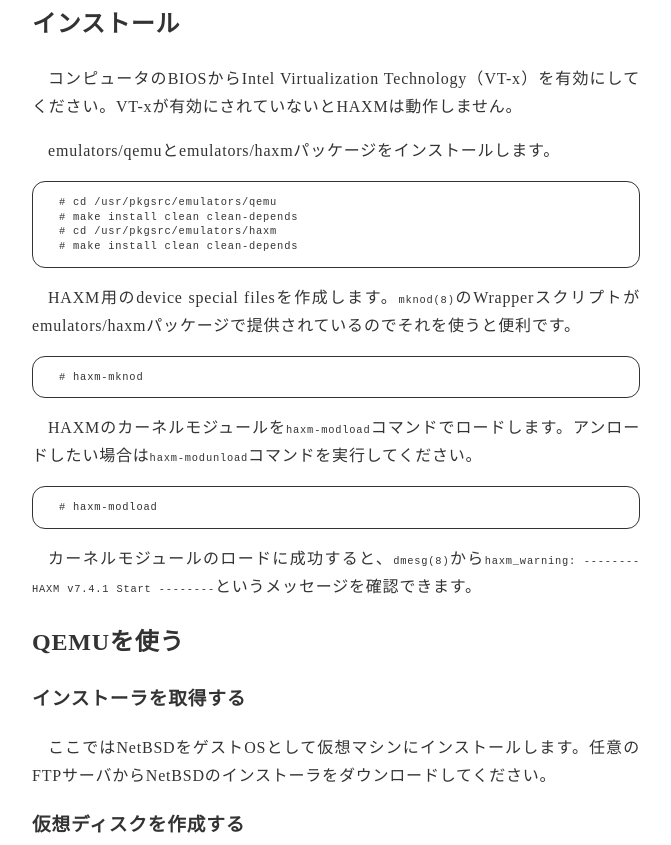
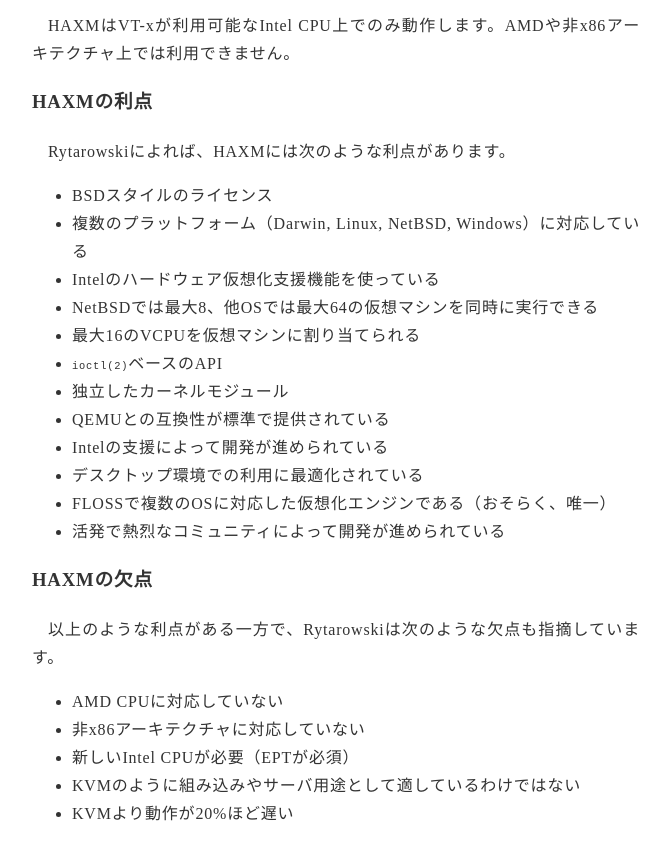
Before and after one commit to user340/www, a plain HTML site: page netbsd/haxm.html in a window 1280 px wide. Shown: the part 985-1830 px from the top of the page, without its empty margins (304-975 px from the left). Drawn offline with Linux system fonts and the light colour scheme.

Commit message:
Update: haxm

```diff
--- a/netbsd/haxm.html
+++ b/netbsd/haxm.html
@@ -15,8 +15,9 @@
 <p>pkgsrc-2019Q1からemulators/haxmパッケージが提供されるようになりました。NetBSDでの仮想化環境は何のアクセラレータもないQEMUか、あるいはカーネルの入れ替えが必要なXenくらいしか選択肢がなかったように思えます。VMWareやVirtualBoxも動いていたようですがこれについてはよくわかりません。とにかく、ようやくNetBSDでもインストールしやすく高速な仮想化環境を使えるようになりました。</p>
 
 <h2>目次</h2>
-<ol>
-  <li><a href="#haxm">HAXMとは</a></li>
+<ol><li><a href="#haxm">HAXMとは</a><ol>
+<li><a href="#upside">HAXMの利点</li>
+<li><a href="#downside">HAXMの欠点</a></li></ol></li>
 <li><a href="#install">インストール</a></li>
 <li><a href="#qemu">QEMUを使う</a>
 <ol><li><a href="#getinstaller">インストーラを取得する</a></li>
@@ -25,12 +26,42 @@
 <li><a href="#boot">起動する</a></li></ol></li>
 <li><a href="#qanda">トラブルシューティング</a><ol>
 <li><a href="#qa001">Failed to open the hax moduleというエラーが出る</a></li></ol></li>
+<li><a href="#references">参考文献</a></li>
 </ol>
 
 <h2 id="haxm">HAXMとは</h2>
 <p><a href="https://github.com/intel/haxm">HAXM</a>（Hardware Accelerated Execution Manager）はIntel社から提供されているFLOSSのハイパーバイザです。Darwin, Linux, NetBSD, Windows上で動作します。HAXMはKamil Rytarowskiによってpkgsrc(7)に取り込まれ、pkgsrc-2019Q1でstable版として使えるようになりました。KVMやHVFと同じく、QEMUのアクセラレータとして利用します。</p>
 
 <p>HAXMはVT-xが利用可能なIntel CPU上でのみ動作します。AMDや非x86アーキテクチャ上では利用できません。</p>
+
+<h3 id="upside">HAXMの利点</h3>
+<p>Rytarowskiによれば、HAXMには次のような利点があります。</p>
+
+<ul>
+<li>BSDスタイルのライセンス</li>
+<li>複数のプラットフォーム（Darwin, Linux, NetBSD, Windows）に対応している</li>
+<li>Intelのハードウェア仮想化支援機能を使っている</li>
+<li>NetBSDでは最大8、他OSでは最大64の仮想マシンを同時に実行できる</li>
+<li>最大16のVCPUを仮想マシンに割り当てられる</li>
+<li><code>ioctl(2)</code>ベースのAPI</li>
+<li>独立したカーネルモジュール</li>
+<li>QEMUとの互換性が標準で提供されている</li>
+<li>Intelの支援によって開発が進められている</li>
+<li>デスクトップ環境での利用に最適化されている</li>
+<li>FLOSSで複数のOSに対応した仮想化エンジンである（おそらく、唯一）</li>
+<li>活発で熱烈なコミュニティによって開発が進められている</li>
+</ul>
+
+<h3 id="downside">HAXMの欠点</h3>
+<p>以上のような利点がある一方で、Rytarowskiは次のような欠点も指摘しています。</p>
+
+<ul>
+<li>AMD CPUに対応していない</li>
+<li>非x86アーキテクチャに対応していない</li>
+<li>新しいIntel CPUが必要（EPTが必須）</li>
+<li>KVMのように組み込みやサーバ用途として適しているわけではない</li>
+<li>KVMより動作が20%ほど遅い</li>
+</ul>
 
 <h2 id="install">インストール</h2>
 <p>コンピュータのBIOSからIntel Virtualization Technology（VT-x）を有効にしてください。VT-xが有効にされていないとHAXMは動作しません。</p>
@@ -90,6 +121,16 @@
 </code></pre>
 
 <p>この場合、<code>su(1)</code>か<code>sudo(1)</code>を使いroot権限でQEMUを実行してください。</p>
+
+<h2 id="references">参考文献</h2>
+<dl>
+<dt>Kamil Rytarowski, <i><a href="https://doi.asiabsdcon.org/10.25263/asiabsdcon2019/p04b">Intel HAXM &mdash; a hardware-assisted acceleration engine in the NetBSD kernel</a></i></dt>
+<dd>pkgsrc(7)にHAXMを取り込んだKamil Rytarowskiによる報告の論文です。これを読むとHAXMの概要についておおまかに理解できるのではないかと思います。</dd>
+<dt><a href="http://polprog.net/blog/netbsd-hax/">HOWTO set up QEMU with HAX acceleration on NetBSD</a></dt>
+<dd>実際にNetBSD上でQEMU-HAXMを動かすにはどのような手順を踏むのかが説明されています。カーネルにパッチを当ててビルドしたり、GitHubからHAXMのソースコードをcloneしてビルドする項目は読み飛ばして構いません。pkgsrc-wipをcloneする必要もありません。HAXMデバイスの作成は、上述した<code>haxm-mknod</code>スクリプトを一度実行すれば良いです。</dd>
+<dt><a href="https://wiki.archlinux.jp/index.php/QEMU">QEMU</a></dt>
+<dd>QEMUの操作方法はArchWikiを読めば大丈夫でしょう。</dd>
+</dl>
 <hr>
 <footer>
 <div style="text-align:center;padding-top:2em;padding-bottom:2em;"><a rel="license" href="https://creativecommons.org/publicdomain/zero/1.0/"><img src="https://i.creativecommons.org/p/zero/1.0/88x31.png" alt="CC0" /></a></div>
```
Lines whose indentation alone changed are shown as unchanged.
